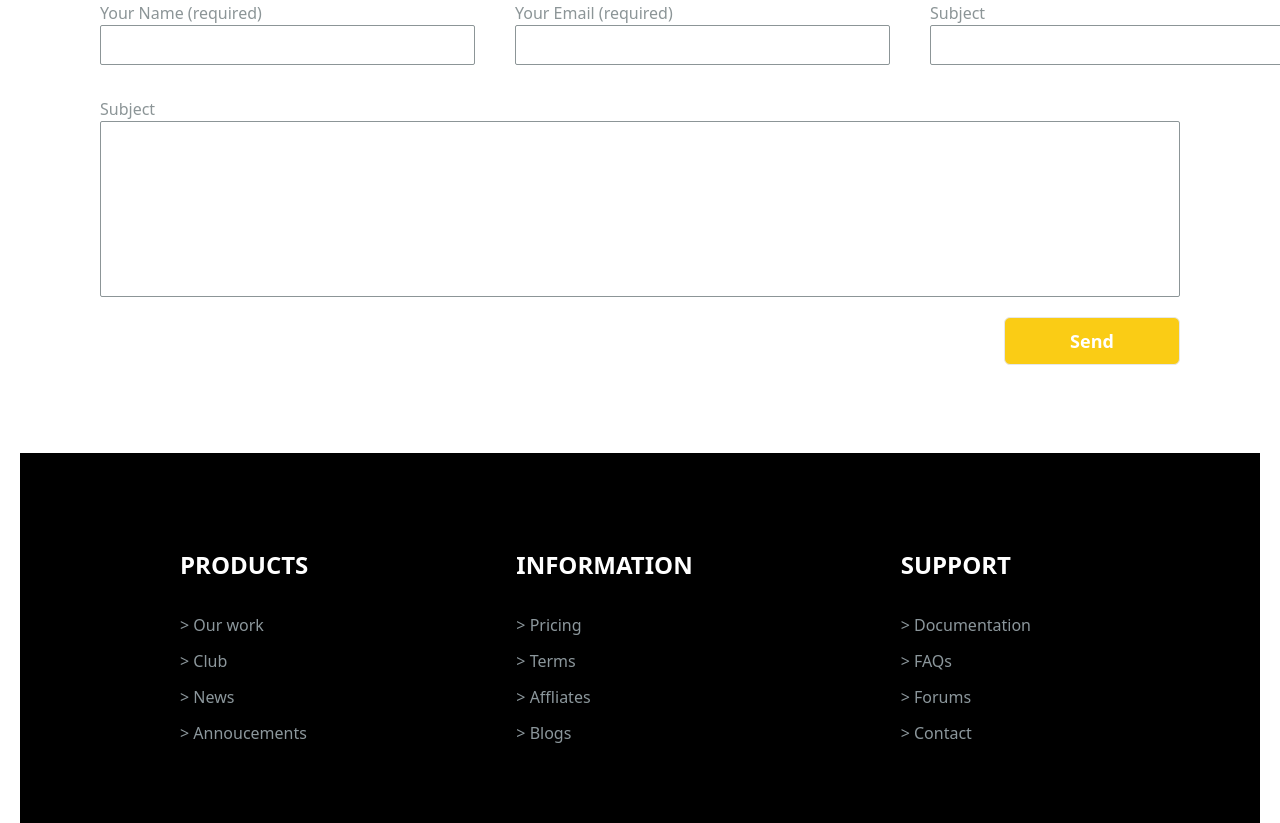
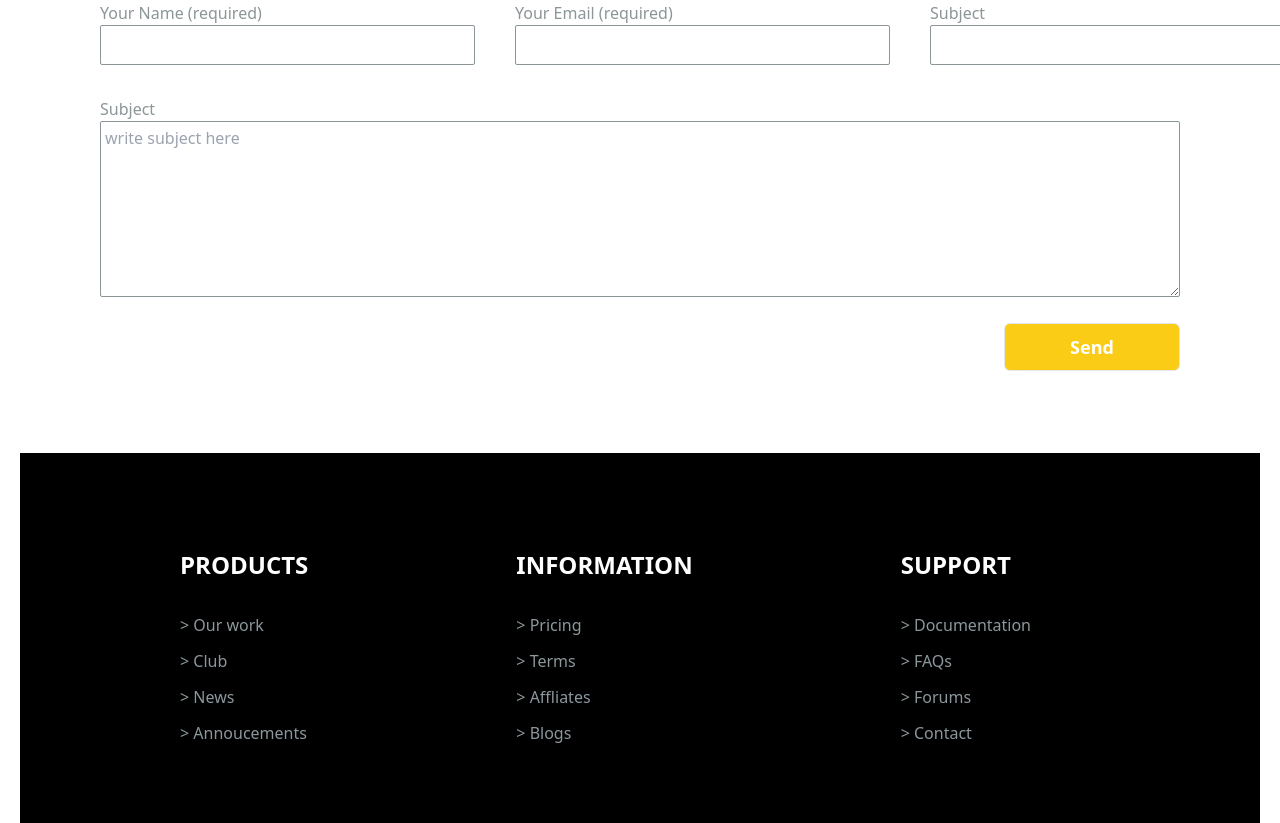
Before and after one commit to umair7356/Front-end-portfolio, a React (Vite) app in the folder Frontend/: page / in a window 1280 px wide. Shown: the part 5380-6203 px from the top of the page. Built offline with nearby package versions, Linux system fonts and the light colour scheme.

Commit message:
Update Contact.jsx

```diff
--- a/Frontend/src/components/Contact.jsx
+++ b/Frontend/src/components/Contact.jsx
@@ -61,9 +61,10 @@ function Contact() {
         </div>
         <div className="lg:px-20 px-4 mt-8 ">
           <h1 className="text-[#8c9597]">Subject</h1>
-          <input
+          <textarea
             type="text"
-            className="border rounded-sm w-full  h-44 border-[#8c9597]"
+            placeholder="write subject here"
+            className="border rounded-sm w-full px-1 py-1 h-44 border-[#8c9597]"
           />
           <div className="flex justify-end mt-5 ">
             <button className="h-12 w-44 bg-yellow-400 border rounded-md text-white font-semibold text-lg">
```
